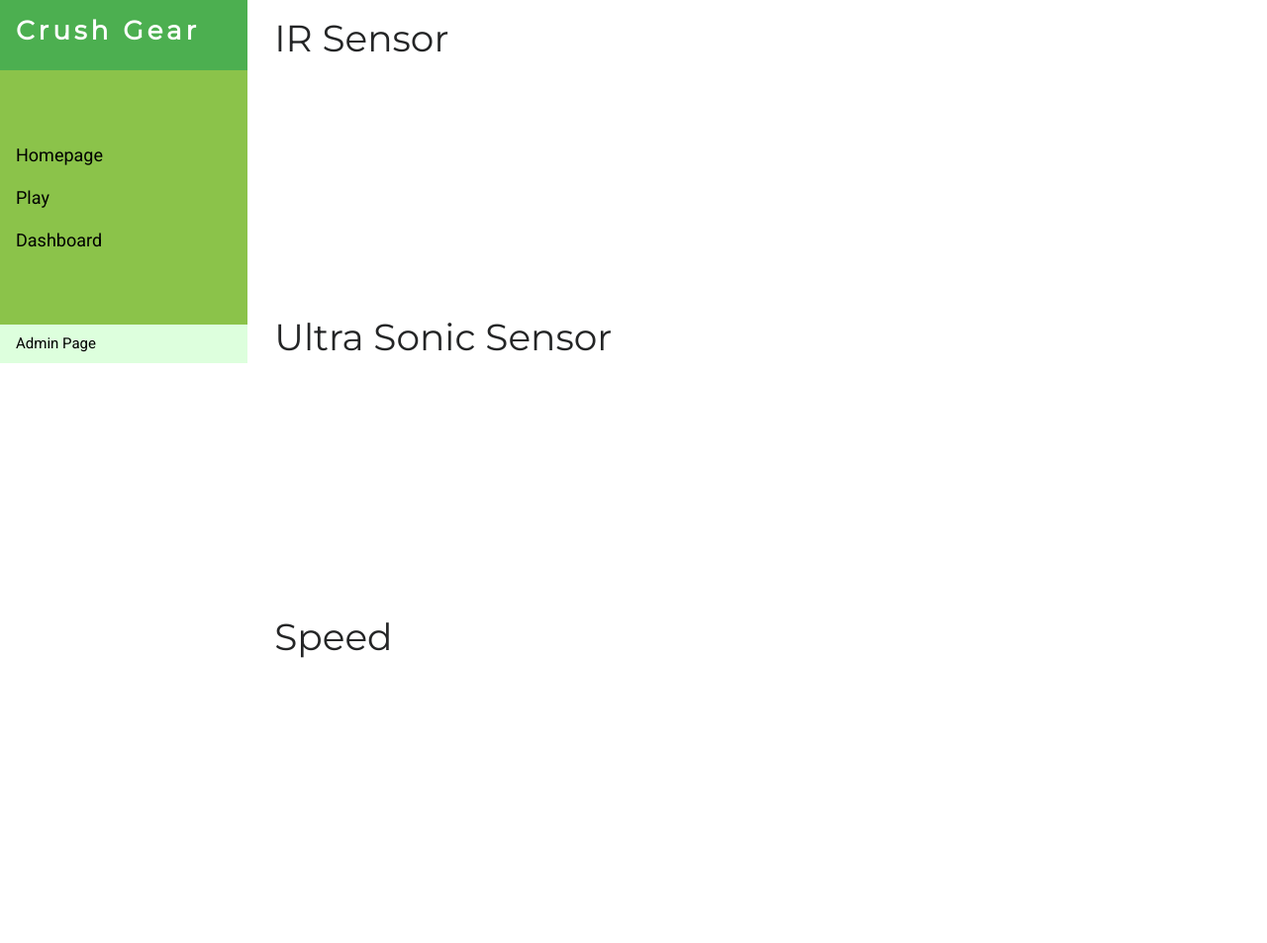
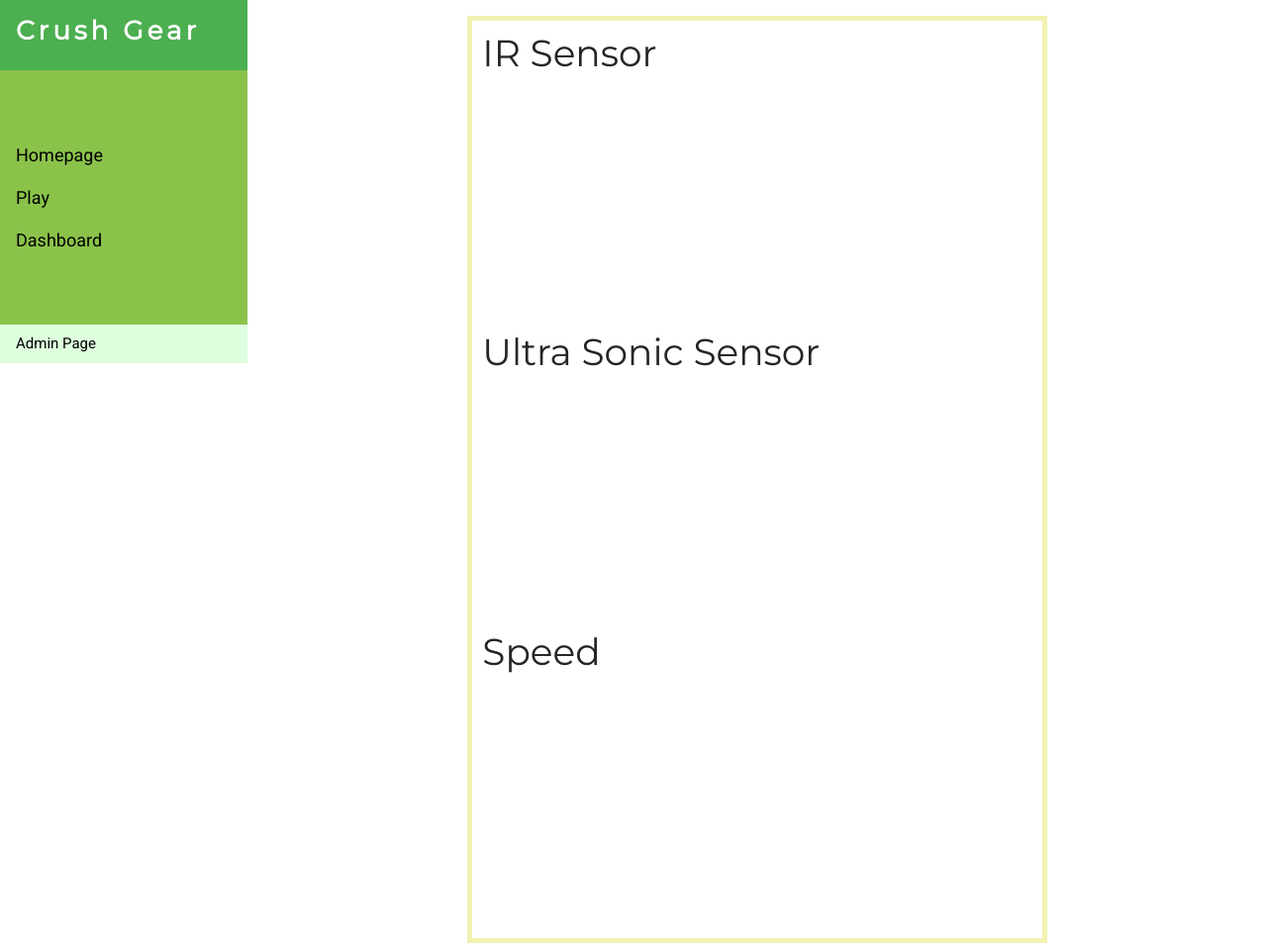
Before and after one commit to Eternalcirno/ICT2x01-P1-10, a Python web app: template templates/dashboard.html in a window 1280 px wide. Shown: the whole page at 99% size. Before the commit the page ends 665 px from the top, so only its background shows below. Run offline with Jinja, Linux system fonts and the light colour scheme; the template is opened without the code that fills it, so the values that code supplies are empty; some libraries are stand-ins or nearby versions.

Commit message:
fix css fix some connections

```diff
--- a/templates/dashboard.html
+++ b/templates/dashboard.html
@@ -1,48 +1,22 @@
 <!DOCTYPE html>
 {% extends 'layout.html' %} {% block title %} Homepage {% endblock %} {% block page_title %} Home {% endblock %} {% block body %}
-
 <html lang="en">
-<link rel="stylesheet" href="https://www.w3schools.com/w3css/4/w3.css">
-<link rel="stylesheet" href="https://fonts.googleapis.com/css?family=Roboto">
-<link rel="stylesheet" href="https://fonts.googleapis.com/css?family=Montserrat">
-<link rel="stylesheet" href="https://cdnjs.cloudflare.com/ajax/libs/font-awesome/4.7.0/css/font-awesome.min.css">
+<head>
+    <script src="static/js/plotly.min.js"></script>
     <style>
-    .w3-sidebar a {
-        font-family: "Roboto", sans-serif
+        .center {
+margin: auto;
+width: 60%;
+border: 5px solid #FFFF00;
+padding: 10px;
 }
 
-    body,
-    h1,
-    h2,
-    h3,
-    h4,
-    h5,
-    h6,
-    .w3-wide {
-        font-family: "Montserrat", sans-serif;
-    }
-
-    .w12-container {
-        padding: 0.01em 16px!important;
-    }
-
-
-
     </style>
-<head>
-    <!-- Write your comments here -->
-    <link href="https://cdn.jsdelivr.net/npm/bootstrap@5.1.3/dist/css/bootstrap.min.css" rel="stylesheet"
-          integrity="sha384-1BmE4kWBq78iYhFldvKuhfTAU6auU8tT94WrHftjDbrCEXSU1oBoqyl2QvZ6jIW3" crossorigin="anonymous">
-    <!--<script src="https://cdn.plot.ly/plotly-latest.min.js"></script> -->
-    <script src="https://cdn.jsdelivr.net/npm/bootstrap@5.1.3/dist/js/bootstrap.bundle.min.js"
-            integrity="sha384-ka7Sk0Gln4gmtz2MlQnikT1wXgYsOg+OMhuP+IlRH9sENBO0LRn5q+8nbTov4+1p"
-            crossorigin="anonymous"></script>
-    <script src="static/js/plotly.min.js"></script>
-
 </head>
 <!-- <script src="static/js/dashboard.js"></script> -->
 <body>
 <div class="container">
+    <div class="center">
         <div class="row">
             <div class="col">
                 <div class="row">
@@ -76,6 +50,7 @@ var interval = setInterval(function() {
 
 
 
+
                     </script>
                 </div>
                 <div class="row">
@@ -100,6 +75,7 @@ var interval = setInterval(function() {
 
     if(++cnt === 100) clearInterval(interval);
 }, 300);
+
 
 
 
@@ -142,10 +118,13 @@ var interval = setInterval(function() {
 
 
 
+
                     </script>
                 </div>
             </div>
         </div>
+    </div>
+
 
 </div>
 </body>
--- a/templates/data.html
+++ b/templates/data.html
@@ -1,3 +1,4 @@
 <h1 id="test" value="1">{{speed}}</h1>
 <h1 id="test" value="1">{{line}}</h1>
 <h1 id="test" value="1">{{distance}}</h1>
+<h1 id="test" value="1">{{start_robot}}</h1>
--- a/templates/layout.html
+++ b/templates/layout.html
@@ -7,6 +7,14 @@
 <link rel="stylesheet" href="https://fonts.googleapis.com/css?family=Roboto">
 <link rel="stylesheet" href="https://fonts.googleapis.com/css?family=Montserrat">
 <link rel="stylesheet" href="https://cdnjs.cloudflare.com/ajax/libs/font-awesome/4.7.0/css/font-awesome.min.css">
+<!-- Write your comments here -->
+    <link href="https://cdn.jsdelivr.net/npm/bootstrap@5.1.3/dist/css/bootstrap.min.css" rel="stylesheet"
+          integrity="sha384-1BmE4kWBq78iYhFldvKuhfTAU6auU8tT94WrHftjDbrCEXSU1oBoqyl2QvZ6jIW3" crossorigin="anonymous">
+    <!--<script src="https://cdn.plot.ly/plotly-latest.min.js"></script> -->
+    <script src="https://cdn.jsdelivr.net/npm/bootstrap@5.1.3/dist/js/bootstrap.bundle.min.js"
+            integrity="sha384-ka7Sk0Gln4gmtz2MlQnikT1wXgYsOg+OMhuP+IlRH9sENBO0LRn5q+8nbTov4+1p"
+            crossorigin="anonymous"></script>
+<link rel="stylesheet" href="/style.css">
 <style>
     .w3-sidebar a {
         font-family: "Roboto", sans-serif
--- a/templates/style.css
+++ b/templates/style.css
@@ -0,0 +1,6 @@
+.center {
+margin: auto;
+width: 60%;
+border: 5px solid #FFFF00;
+padding: 10px;
+}
```
Also changed, not shown: portal.py (+14 -2 lines), templates/play.html (+4 -4 lines), templates/start.html (+13 -0 lines), database.db. Lines whose indentation alone changed are shown as unchanged.
